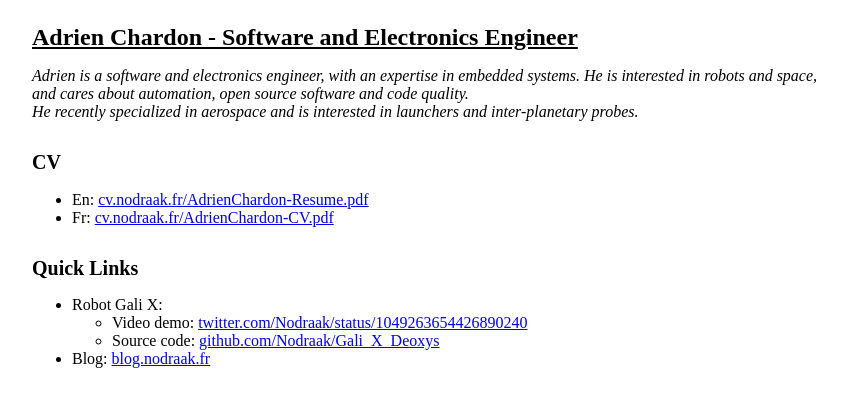
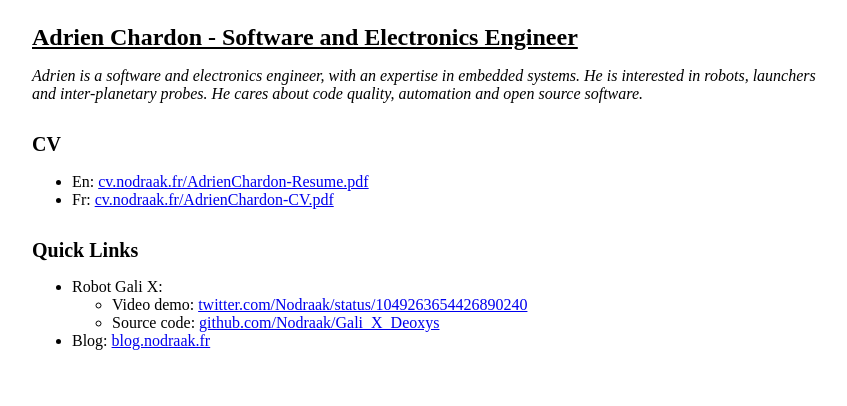
Before and after one commit to Nodraak/CV, a plain HTML site: page index.html in a window 1280 px wide. Shown: the whole page, without its empty margins (208-1055 px from the left). Drawn offline with Linux system fonts and the light colour scheme.

```diff
--- a/index.html
+++ b/index.html
@@ -26,9 +26,8 @@
     <h1>Adrien Chardon - Software and Electronics Engineer</h1>
 
     <p class="summary">
-        Adrien is a software and electronics engineer, with an expertise in embedded systems. He is interested in robots and space, and cares about automation, open source software and code quality.
-        <br/>
-        He recently specialized in aerospace and is interested in launchers and inter-planetary probes.
+        Adrien is a software and electronics engineer, with an expertise in embedded systems.
+        He is interested in robots, launchers and inter-planetary probes. He cares about code quality, automation and open source software.
     </p>
 
     <h2>CV</h1>
```
